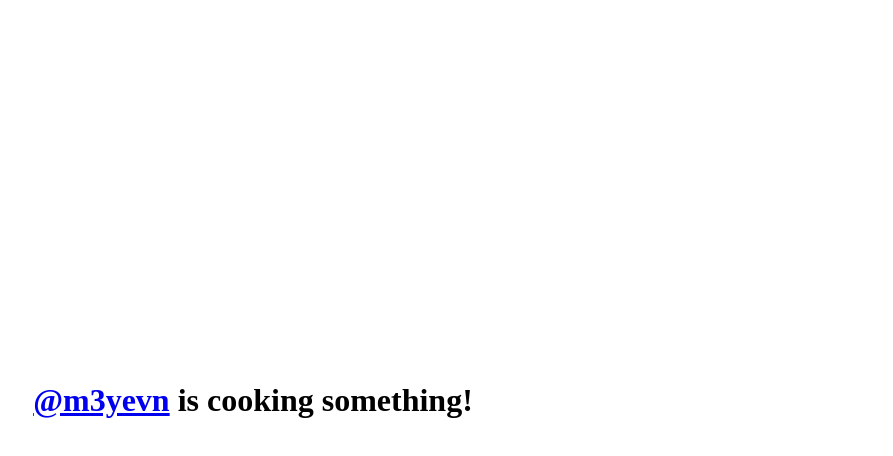
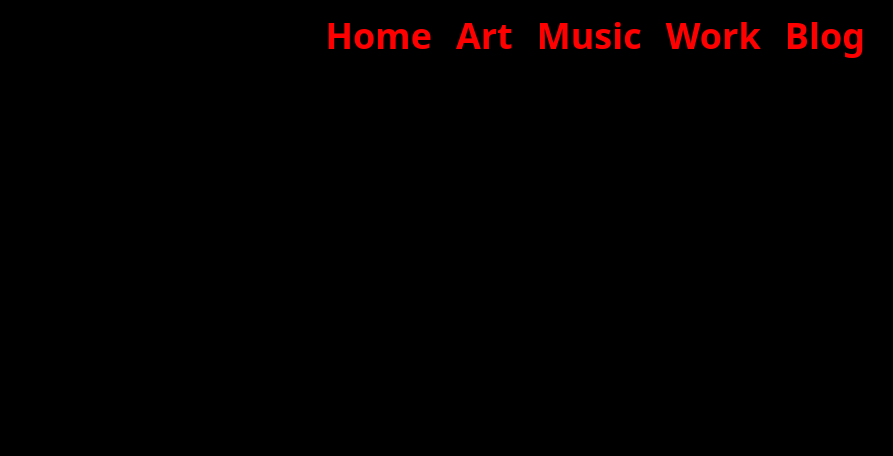
Before and after one commit to kevinmoemyintmyat/kevinmoemyintmyat.github.io, a Nuxt app: page / in a window 1280 px wide. Shown: the top 456 px of the page, without its empty margins (387-1280 px from the left). Built offline with nearby package versions, Linux system fonts and the light colour scheme.

Commit message:
Add: tailwind css

```diff
--- a/app.vue
+++ b/app.vue
@@ -1,21 +1,21 @@
 <template>
-  <div class="welcome">
-    <h1>
-      <a href="https://github.com/m3yevn">@m3yevn</a> is cooking something!
-    </h1>
+  <div class="main">
+    <NavBar />
+    <NuxtPage />
   </div>
 </template>
 
 <style>
-.welcome {
+.main {
   display: flex;
-  justify-content: center;
-  align-items: center;
+  flex-direction: column;
   width: 100vw;
   height: 100vh;
 }
 
 body {
   margin: 0;
+  background-color: black;
+  color: red;
 }
 </style>
--- /dev/null
+++ b/assets/css/main.css
@@ -0,0 +1,7 @@
+@tailwind base;
+@tailwind components;
+@tailwind utilities;
+
+p {
+    color: whitesmoke
+}
--- /dev/null
+++ b/components/NavBar.vue
@@ -0,0 +1,35 @@
+<template>
+  <div class="p-4 flex flex-row fixed right-0">
+    <NuxtLink to="/" class="mx-3">
+      <h1 class="text-4xl font-bold hover:underline hover:cursor-pointer">
+        Home
+      </h1>
+    </NuxtLink>
+    <NuxtLink to="/creative" class="mx-3">
+      <h1 class="text-4xl font-bold hover:underline hover:cursor-pointer">
+        Art
+      </h1>
+    </NuxtLink>
+    <NuxtLink to="/music" class="mx-3">
+      <h1 class="text-4xl font-bold hover:underline hover:cursor-pointer">
+        Music
+      </h1>
+    </NuxtLink>
+    <a href="https://kevinmoemyintmyat.gitlab.io" class="mx-3">
+      <h1 class="text-4xl font-bold hover:underline hover:cursor-pointer">
+        Work
+      </h1>
+    </a>
+    <NuxtLink to="/blog" class="mx-3">
+      <h1 class="text-4xl font-bold hover:underline hover:cursor-pointer">
+        Blog
+      </h1>
+    </NuxtLink>
+  </div>
+</template>
+
+<script>
+export default {};
+</script>
+
+<style></style>
--- /dev/null
+++ b/error.vue
@@ -0,0 +1,16 @@
+<template>
+  <div
+    class="container flex flex-col w-screen h-screen justify-center items-center"
+  >
+    <p class="text-5xl m-2 font-bold">Error</p>
+    <h1 class="text-9xl m-2 font-bold">{{ error?.statusCode }}</h1>
+    <p class="text-3xl m-2 font-bold">{{ error?.message }}</p>
+    <NuxtLink class="mt-5 text-xl underline" to="/">Go back to Home</NuxtLink>
+  </div>
+</template>
+
+<script setup>
+const { value: error } = useError();
+</script>
+
+<style></style>
--- a/nuxt.config.ts
+++ b/nuxt.config.ts
@@ -3,4 +3,11 @@ export default defineNuxtConfig({
   app: {
     baseURL: "/",
   },
+  css: ["~/assets/css/main.css"],
+  postcss: {
+    plugins: {
+      tailwindcss: {},
+      autoprefixer: {},
+    },
+  },
 });
--- /dev/null
+++ b/pages/index.vue
@@ -0,0 +1,8 @@
+<template>
+</template>
+
+<script>
+export default {};
+</script>
+
+<style></style>
--- /dev/null
+++ b/tailwind.config.js
@@ -0,0 +1,16 @@
+/** @type {import('tailwindcss').Config} */
+module.exports = {
+  content: [
+    "./components/**/*.{js,vue,ts}",
+    "./layouts/**/*.vue",
+    "./pages/**/*.vue",
+    "./plugins/**/*.{js,ts}",
+    "./nuxt.config.{js,ts}",
+    "./app.vue",
+    "./error.vue",
+  ],
+  theme: {
+    extend: {},
+  },
+  plugins: [],
+};
```
Also changed, not shown: package.json (+16 -3 lines), 1 other file (tests, documents, lock files or other folders).
